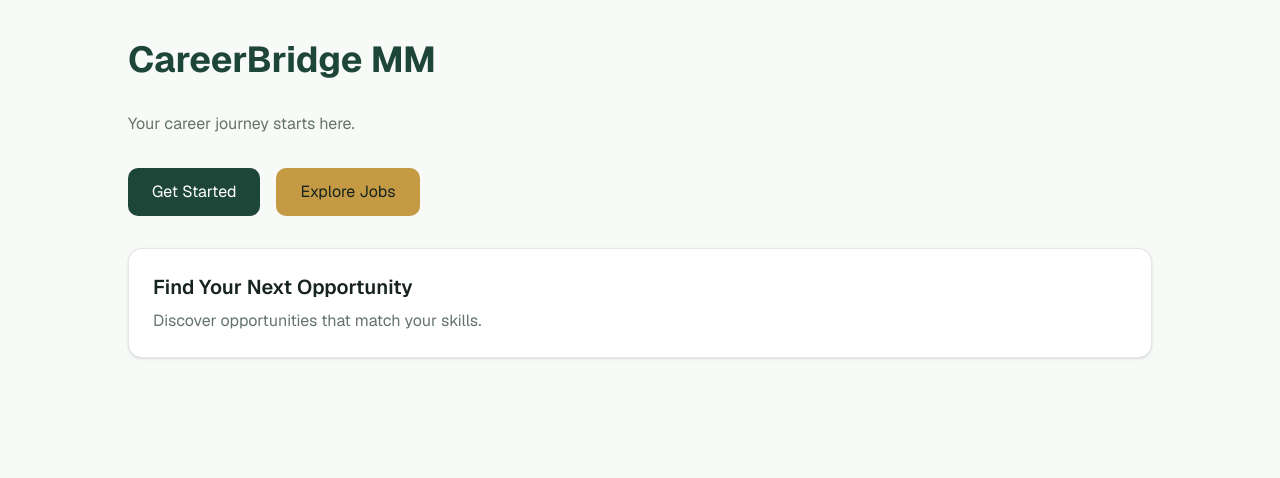
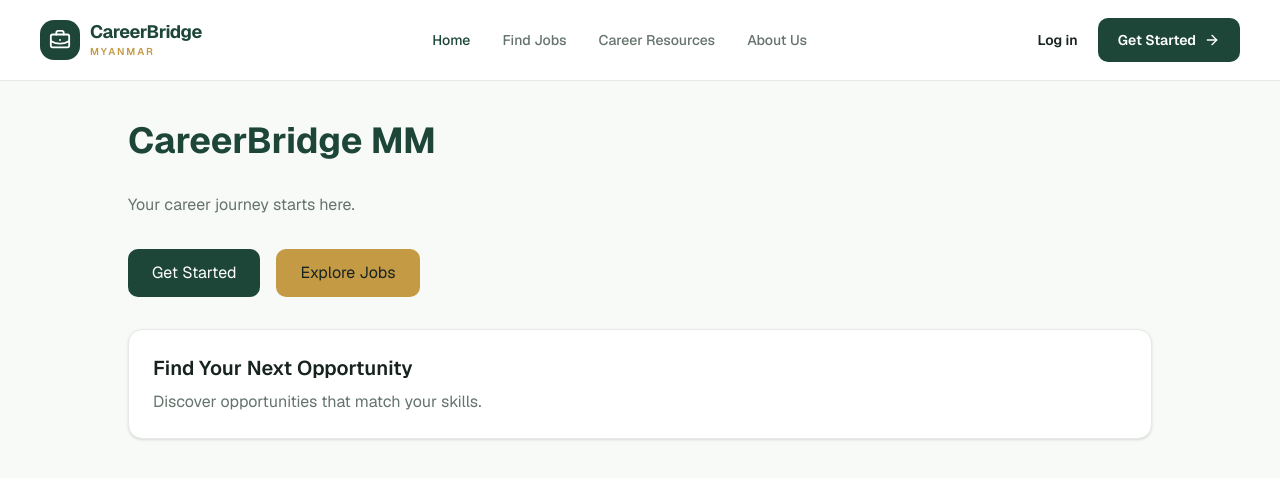
Before and after one commit to Theingi2004/carrerbridge-mm, a Next.js app: page / in a window 1280 px wide. Shown: the top 478 px of the page. Built offline with nearby package versions, Linux system fonts and the light colour scheme.

Commit message:
feat: build responsive navigation component

```diff
--- a/src/app/layout.tsx
+++ b/src/app/layout.tsx
@@ -2,6 +2,7 @@
 import type { Metadata } from "next";
 import { Geist, Geist_Mono } from "next/font/google";
 import "./globals.css";
+import Navbar from "@/components/layout/navbar/Navbar";
 
 const geistSans = Geist({
   variable: "--font-geist-sans",
@@ -33,7 +34,8 @@ export default function RootLayout({
       className={`${geistSans.variable} ${geistMono.variable} h-full antialiased`}
     >
       <body className="min-h-full flex flex-col">
-        {children}
+        <Navbar />
+        <main className="flex-1">{children}</main>
       </body>
     </html>
   );
--- /dev/null
+++ b/src/components/layout/navbar/DesktopNav.tsx
@@ -0,0 +1,43 @@
+
+import Link from "next/link";
+import type { NavLink } from "./nav-links";
+
+interface DesktopNavProps {
+  links: NavLink[];
+  pathname: string;
+}
+
+export default function DesktopNav({
+  links,
+  pathname,
+}: DesktopNavProps) {
+  return (
+    <nav
+      aria-label="Main navigation"
+      className="hidden items-center gap-8 lg:flex"
+    >
+      {links.map((link) => {
+        const isActive =
+          link.href === "/"
+            ? pathname === "/"
+            : link.href === "/jobs"
+              ? pathname.startsWith("/jobs")
+              : false;
+
+        return (
+          <Link
+            key={link.href}
+            href={link.href}
+            aria-current={isActive ? "page" : undefined}
+            className={`text-sm font-medium transition-colors duration-200 ${isActive
+                ? "text-brand-primary"
+                : "text-muted-foreground hover:text-brand-primary"
+              }`}
+          >
+            {link.label}
+          </Link>
+        );
+      })}
+    </nav>
+  );
+}
--- /dev/null
+++ b/src/components/layout/navbar/MobileNav.tsx
@@ -0,0 +1,68 @@
+
+import Link from "next/link";
+import type { NavLink } from "./nav-links";
+import { ArrowRight } from "lucide-react";
+
+interface MobileNavProps {
+  links: NavLink[];
+  pathname: string;
+  onClose: () => void;
+}
+
+export default function MobileNav({
+  links,
+  pathname,
+  onClose,
+}: MobileNavProps) {
+  return (
+    <div className="border-t border-border bg-white px-5 py-6 lg:hidden">
+      <nav
+        aria-label="Mobile navigation"
+        className="flex flex-col gap-2"
+      >
+        {links.map((link) => {
+          const isActive =
+            link.href === "/"
+              ? pathname === "/"
+              : link.href === "/jobs"
+                ? pathname.startsWith("/jobs")
+                : false;
+
+          return (
+            <Link
+              key={link.href}
+              href={link.href}
+              onClick={onClose}
+              aria-current={isActive ? "page" : undefined}
+              className={`rounded-lg px-4 py-3 text-sm font-medium transition-colors ${isActive
+                  ? "bg-brand-primary/10 text-brand-primary"
+                  : "text-brand-text hover:bg-brand-background"
+                }`}
+            >
+              {link.label}
+            </Link>
+          );
+        })}
+      </nav>
+
+      <div className="mt-5 flex flex-col gap-3 border-t border-border pt-5">
+        <Link
+          href="/login"
+          onClick={onClose}
+          className="rounded-lg border border-border px-5 py-3 text-center text-sm font-semibold"
+        >
+          Log in
+        </Link>
+
+        <Link
+          href="/register"
+          onClick={onClose}
+          className="flex items-center justify-center gap-2 rounded-lg bg-brand-primary px-5 py-3 text-sm font-semibold text-white transition-colors hover:bg-brand-primary/90"
+        >
+          Get Started
+          <ArrowRight size={16} />
+        </Link>
+      </div>
+    </div>
+  );
+}
--- /dev/null
+++ b/src/components/layout/navbar/Navbar.tsx
@@ -0,0 +1,111 @@
+
+"use client";
+
+import { useState } from "react";
+import Link from "next/link";
+import { usePathname } from "next/navigation";
+import {
+  ArrowRight,
+  BriefcaseBusiness,
+  Menu,
+  X,
+} from "lucide-react";
+
+import DesktopNav from "./DesktopNav";
+import MobileNav from "./MobileNav";
+import { navLinks } from "./nav-links";
+
+export default function Navbar() {
+  const [isMenuOpen, setIsMenuOpen] = useState(false);
+  const pathname = usePathname();
+
+  const closeMenu = () => setIsMenuOpen(false);
+
+  return (
+    <header className="sticky top-0 z-50 w-full border-b border-border bg-white/95 backdrop-blur-md">
+      <div className="mx-auto flex h-20 max-w-7xl items-center justify-between px-5 sm:px-8 lg:px-10">
+
+        {/* Logo */}
+        <Link
+          href="/"
+          onClick={closeMenu}
+          aria-label="CareerBridge MM home"
+          className="flex shrink-0 items-center gap-2.5"
+        >
+          <div className="flex size-10 items-center justify-center rounded-xl bg-brand-primary text-white">
+            <BriefcaseBusiness size={22} />
+          </div>
+
+          <div className="flex flex-col">
+            <span className="text-lg font-bold leading-tight tracking-tight text-brand-primary">
+              CareerBridge
+            </span>
+            <span className="text-[10px] font-semibold tracking-[0.2em] text-brand-secondary">
+              MYANMAR
+            </span>
+          </div>
+        </Link>
+
+        {/* Desktop Navigation */}
+        <DesktopNav
+          links={navLinks}
+          pathname={pathname}
+        />
+
+        {/* Desktop Actions */}
+        <div className="hidden items-center gap-5 lg:flex">
+          <Link
+            href="/login"
+            className="text-sm font-semibold text-brand-text transition-colors hover:text-brand-primary "
+          >
+            Log in
+          </Link>
+
+          <Link
+            href="/register"
+            className="
+    flex items-center gap-2
+    rounded-lg bg-brand-primary
+    px-5 py-3
+    text-sm font-semibold text-white
+    transition-all duration-200 ease-out
+    hover:bg-brand-primary/90
+    hover:shadow-md
+    active:scale-95
+  "
+          >
+            Get Started
+            <ArrowRight size={16} />
+          </Link>
+        </div>
+
+        {/* Mobile Toggle */}
+        <button
+          type="button"
+          onClick={() => setIsMenuOpen((prev) => !prev)}
+          aria-label={isMenuOpen ? "Close menu" : "Open menu"}
+          aria-expanded={isMenuOpen}
+          aria-controls="mobile-navigation"
+          className="flex size-10 items-center justify-center rounded-lg border border-border text-brand-primary transition-colors hover:bg-brand-background lg:hidden"
+        >
+          {isMenuOpen ? (
+            <X size={22} />
+          ) : (
+            <Menu size={22} />
+          )}
+        </button>
+      </div>
+
+      {/* Mobile Navigation */}
+      {isMenuOpen && (
+        <div id="mobile-navigation">
+          <MobileNav
+            links={navLinks}
+            pathname={pathname}
+            onClose={closeMenu}
+          />
+        </div>
+      )}
+    </header>
+  );
+}
--- /dev/null
+++ b/src/components/layout/navbar/nav-links.ts
@@ -0,0 +1,24 @@
+
+export interface NavLink {
+  label: string;
+  href: string;
+}
+
+export const navLinks: NavLink[] = [
+  {
+    label: "Home",
+    href: "/",
+  },
+  {
+    label: "Find Jobs",
+    href: "/jobs",
+  },
+  {
+    label: "Career Resources",
+    href: "/#career-resources",
+  },
+  {
+    label: "About Us",
+    href: "/#about",
+  },
+];
```
